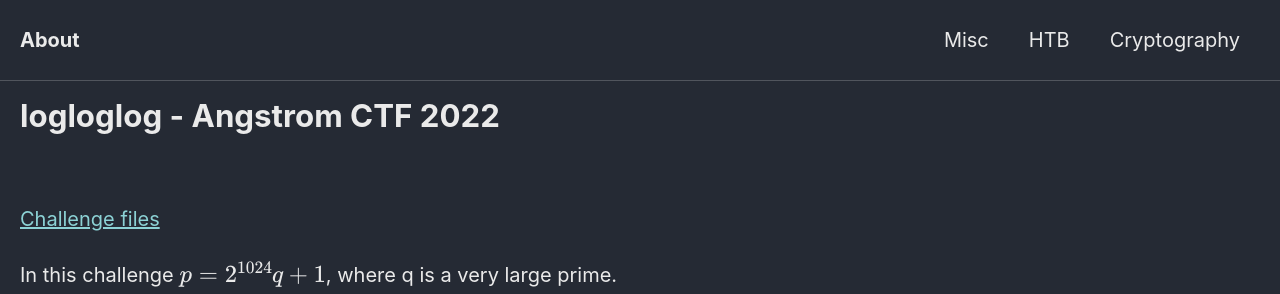
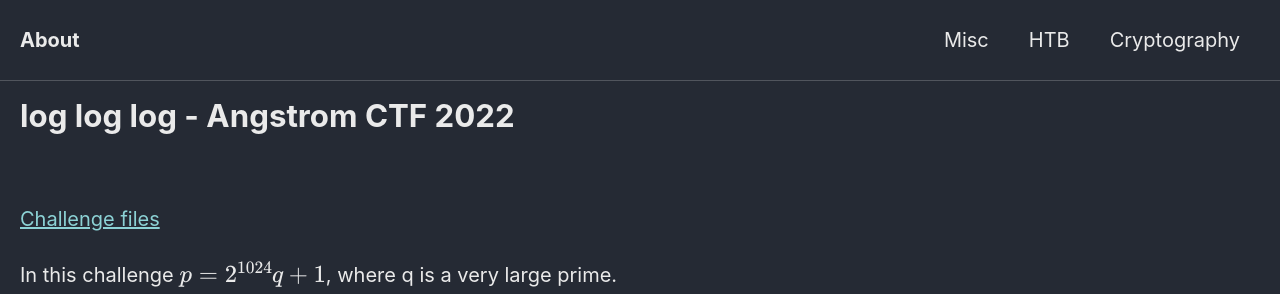
Before and after one commit to Connor-McCartney/Connor-McCartney.github.io, a Jekyll site: the page built from _pages/cryptography/diffie-hellman/logloglog-Angstrom-CTF-2022.md, in a window 1280 px wide. Shown: the top 294 px of the page. Built offline with Jekyll 4.4.1, drawn with Linux system fonts in a browser that asks for light colours; cached includes are drawn as plain includes.

Commit message:
Update logloglog-Angstrom-CTF-2022.md

```diff
--- a/_pages/cryptography/diffie-hellman/logloglog-Angstrom-CTF-2022.md
+++ b/_pages/cryptography/diffie-hellman/logloglog-Angstrom-CTF-2022.md
@@ -1,6 +1,6 @@
 ---
 permalink: /cryptography/diffie-hellman/logloglog-Angstrom-CTF-2022
-title: logloglog - Angstrom CTF 2022
+title: log log log - Angstrom CTF 2022
 ---
 
 <br>
```
